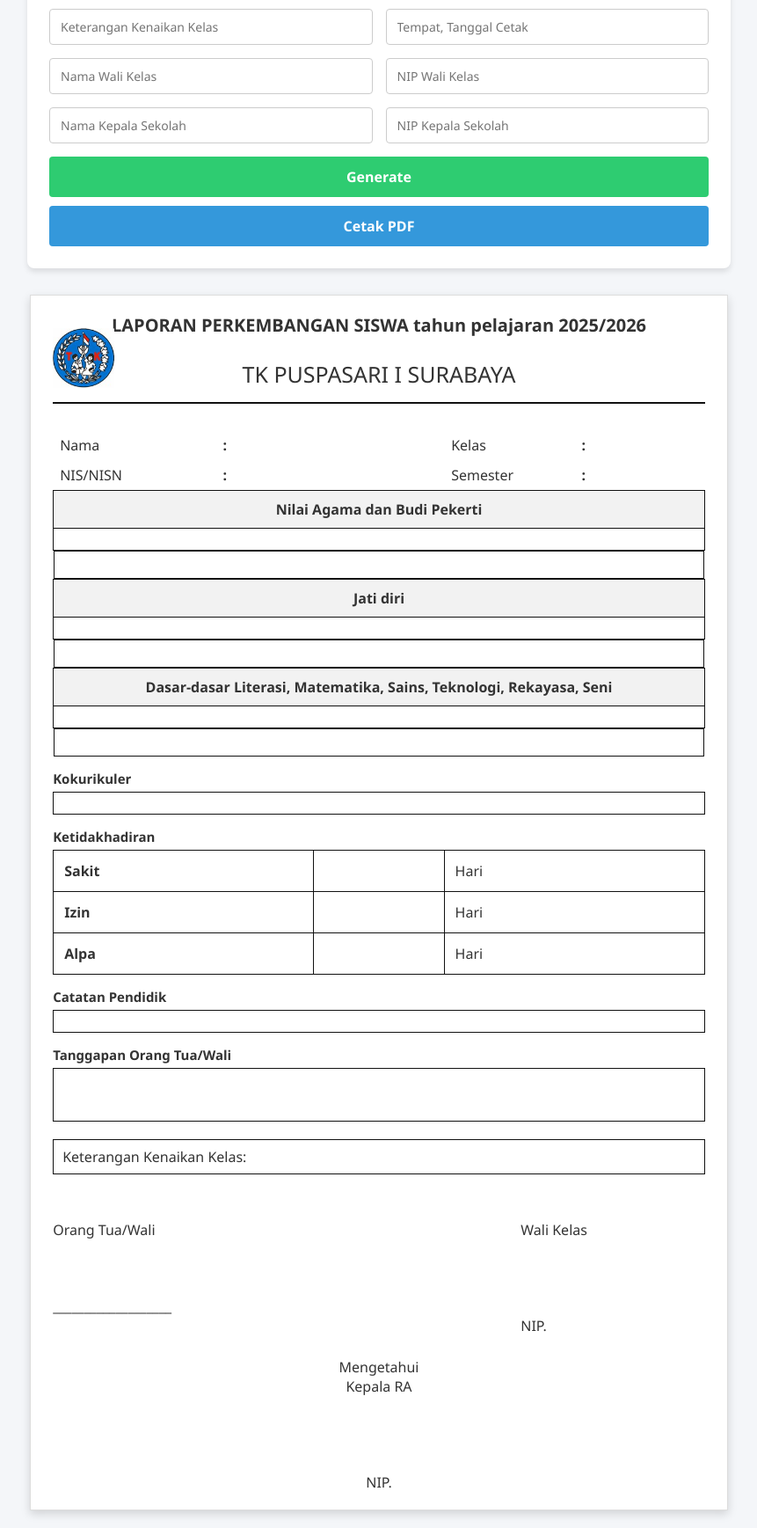
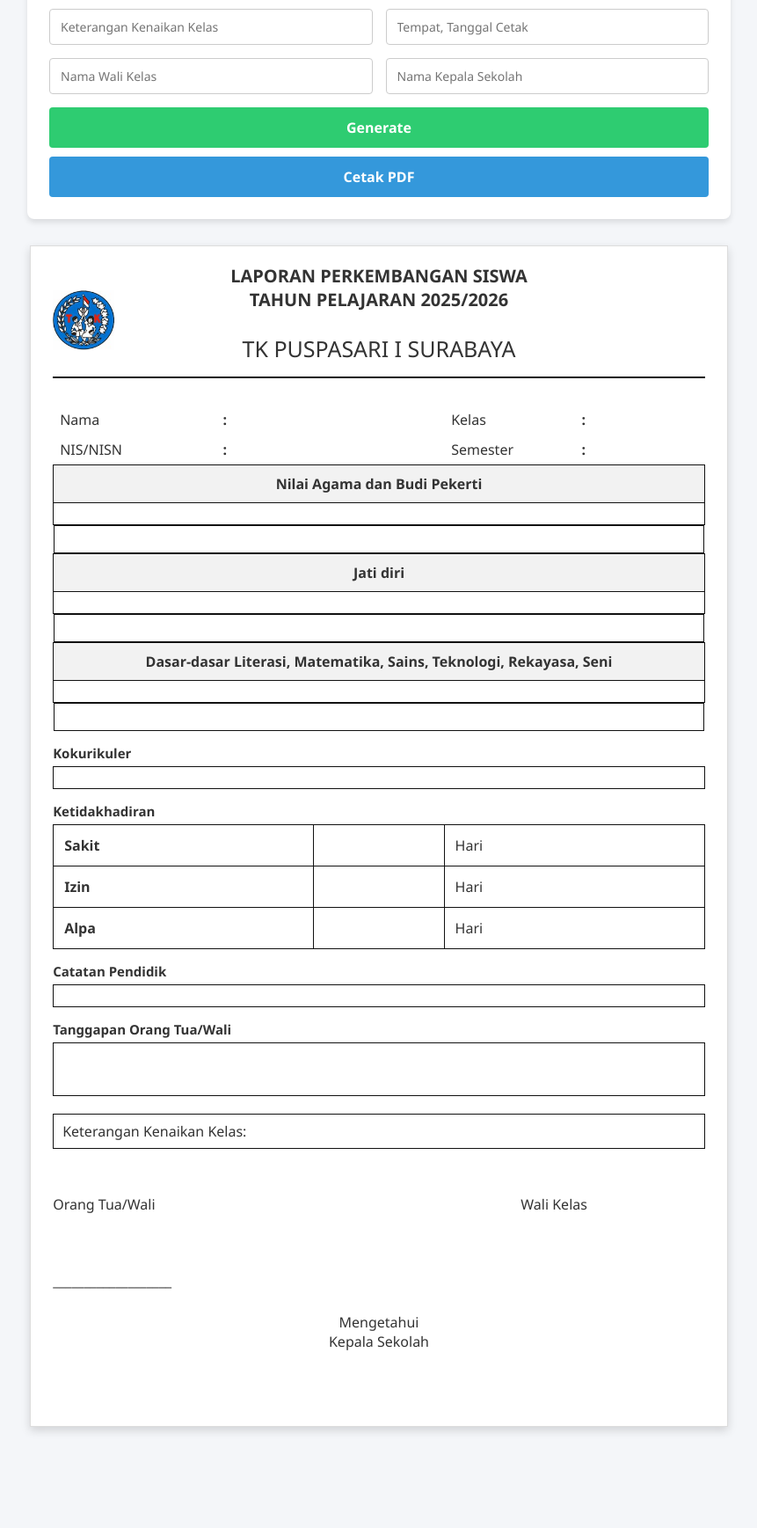
Before and after one commit to firdausmaulanas/raport, a plain HTML site: page index.html in a window 1280 px wide. Shown: the part 880-2617 px from the top of the page at 88% size, without its empty margins (209-1070 px from the left). After the commit the page ends 2522 px from the top, so only its background shows below. Drawn offline with Linux system fonts and the light colour scheme.

Commit message:
perubahan tampilan

```diff
--- a/index.html
+++ b/index.html
@@ -40,9 +40,7 @@
   <input type="text" id="kenaikan" placeholder="Keterangan Kenaikan Kelas">
   <input type="text" id="tglCetak" placeholder="Tempat, Tanggal Cetak">
   <input type="text" id="namaGuru" placeholder="Nama Wali Kelas">
-  <input type="text" id="nipGuru" placeholder="NIP Wali Kelas">
   <input type="text" id="namaKepsek" placeholder="Nama Kepala Sekolah">
-  <input type="text" id="nipKepsek" placeholder="NIP Kepala Sekolah">
 
   <button onclick="generateRaport()">Generate</button>
   <button onclick="window.print()">Cetak PDF</button>
@@ -53,7 +51,7 @@
  <div class="header-raport">
     <img src="logo.png" alt="Logo Sekolah" class="logo-sekolah">
     <div class="info-sekolah">
-    <h1>LAPORAN PERKEMBANGAN SISWA tahun pelajaran 2025/2026</h1>
+    <h1>LAPORAN PERKEMBANGAN SISWA <br> TAHUN PELAJARAN 2025/2026</h1>
     <h2>TK PUSPASARI I SURABAYA </h2>
       </div>
   </div>
@@ -166,14 +164,14 @@
         <div class="sig-col">
           <span id="prevTglCetak"></span><br>Wali Kelas
           <div class="space-ttd"></div>
-          <strong id="prevNamaGuru"></strong><br>NIP. <span id="prevNipGuru"></span>
+          <strong id="prevNamaGuru"></strong><br>
         </div>
       </div>
       <div class="sig-bottom">
         <div class="sig-col-center">
-          Mengetahui<br>Kepala RA
+          Mengetahui<br>Kepala Sekolah
           <div class="space-ttd"></div>
-          <strong id="prevNamaKepsek"></strong><br>NIP. <span id="prevNipKepsek"></span>
+          <strong id="prevNamaKepsek"></strong>
         </div>
       </div>
     </div>
--- a/script.js
+++ b/script.js
@@ -43,9 +43,8 @@
     document.getElementById('prevKenaikan').innerText = document.getElementById('kenaikan').value;
     document.getElementById('prevTglCetak').innerText = document.getElementById('tglCetak').value;
     document.getElementById('prevNamaGuru').innerText = document.getElementById('namaGuru').value;
-    document.getElementById('prevNipGuru').innerText = document.getElementById('nipGuru').value;
     document.getElementById('prevNamaKepsek').innerText = document.getElementById('namaKepsek').value;
-    document.getElementById('prevNipKepsek').innerText = document.getElementById('nipKepsek').value;
+
 
     // PROSES KRITIKAL: Membaca Gambar 1 & Gambar 2 (Wajib ditunggu)
     await prosesGambar('inputFotojatidiri1', 'prevFotojatidiri1');
```
